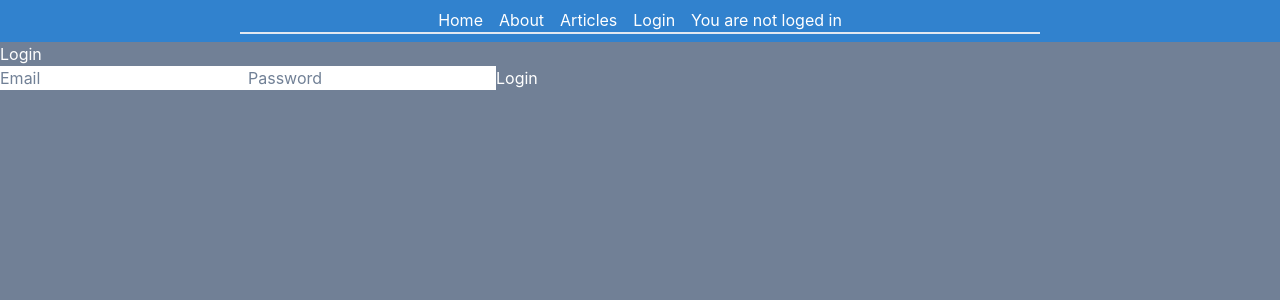
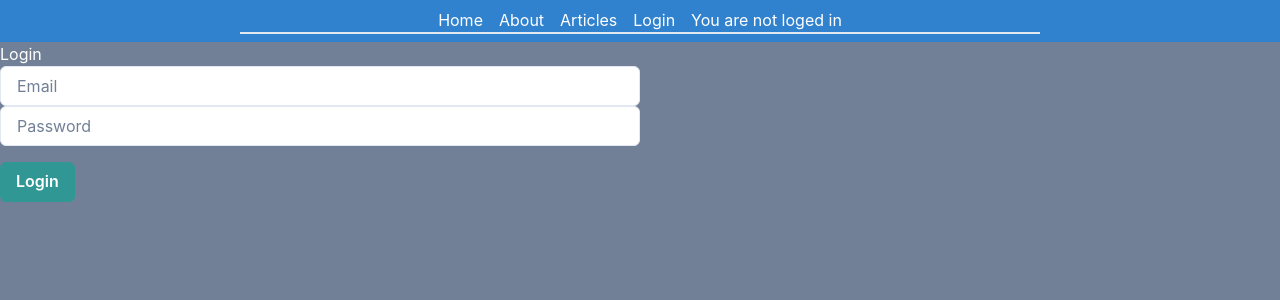
Before and after one commit to valpas312/MERN-inlearning, a React (Vite) app in the folder client/: page /login in a window 1280 px wide. Shown: the top 300 px of the page. Built offline with nearby package versions, Linux system fonts and the light colour scheme; no server answers.

Commit message:
boludeando con chakra ui

```diff
--- a/client/src/pages/ArticlePage.jsx
+++ b/client/src/pages/ArticlePage.jsx
@@ -3,6 +3,7 @@ import { useParams, Link } from "react-router-dom";
 import axios from "axios";
 import AddComments from "../components/AddComments";
 import { UserContext } from "../App";
+import { Card, CardHeader, CardBody, CardFooter, Box } from '@chakra-ui/react'
 
 const ArticlePage = () => {
 
@@ -35,38 +36,50 @@ const ArticlePage = () => {
   };
 
   return (
-    <>
+    <Box>
       {articleInfo ? (
-        <>
-          <h1>{articleInfo.name}</h1>
+        <Card>
+          <CardHeader textTransform="uppercase">{articleInfo.name}</CardHeader>
+          <CardBody>
           {
             Object.keys(user).length > 0
-          ? <div>
-            <p>{upvotes}</p>
+          ? <Box
+            display="flex"
+            justifyContent="space-between"
+            alignItems="center"
+            gap="1rem"
+          >
+            <Text fontSize="sm">{upvotes}</Text>
                <button onClick={upvoteArticle}>Upvote</button>
-           </div>
+           </Box>
           : <Link to="/login">Log in to upvote</Link>
           }
           <p>{articleInfo.content}</p>
-          <h3>Comments</h3>
+          <Box>
+          <CardHeader>Comments</CardHeader>
           {
             articleInfo.comments.map((comment, key) => (
               <div key={key}>
                 <p>{comment.username}</p>
                 <p>{comment.text}</p>
+                <hr/>
               </div>
             ))
           }
+          <CardFooter>
           {
             Object.keys(user).length > 0
             ? <AddComments articleName={articleId} articleUpdate={setArticleInfo} />
-            : <Link to="/login">Log in to add comments</Link>
+            : <Link style={{fontSize: "2rem"}} to="/login">Log in to add comments</Link>
           }
-        </>
+          </CardFooter>
+          </Box>
+          </CardBody>
+        </Card>
       ) : (
         <p>No article found</p>
       )}
-    </>
+    </Box>
   );
 };
 
--- a/client/src/pages/Login.jsx
+++ b/client/src/pages/Login.jsx
@@ -2,6 +2,14 @@ import React, {useState, useEffect, useContext} from 'react'
 import axios from 'axios'
 import { UserContext } from '../App'
 import { useNavigate } from 'react-router-dom'
+import {
+  FormControl,
+  FormLabel,
+  FormErrorMessage,
+  FormHelperText,
+  Input,
+  Button,
+} from '@chakra-ui/react'
 
 const Login = () => {
 
@@ -44,21 +52,31 @@ const Login = () => {
 
   return <>
     <h1>Login</h1>
-    <form>
-      <input
+    <FormControl
+    w="50%"
+    >
+      <Input
+        isRequired
         type="email"
         placeholder="Email"
         value={email}
         onChange={e => setEmail(e.target.value)}
+        bg="white"
       />
-      <input
+      <Input
+        bg="white"
+        isRequired
         type="password"
         placeholder="Password"
         value={password}
         onChange={e => setPassword(e.target.value)}
       />
-      <button onClick={handleSubmit}>Login</button>
-    </form>
+      <Button
+      mt={4}
+      colorScheme='teal'
+      type='submit'
+      onClick={handleSubmit}>Login</Button>
+    </FormControl>
   </>
 }
 
```
